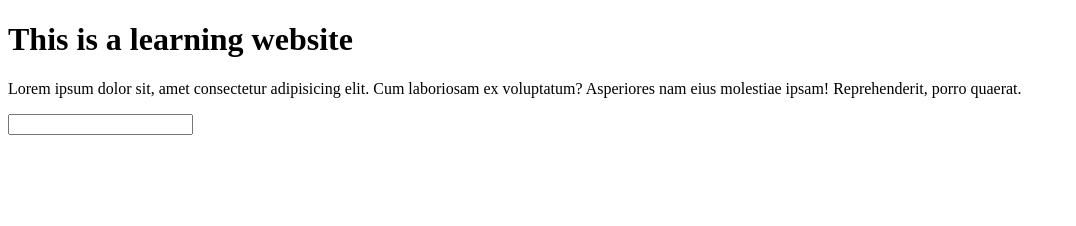
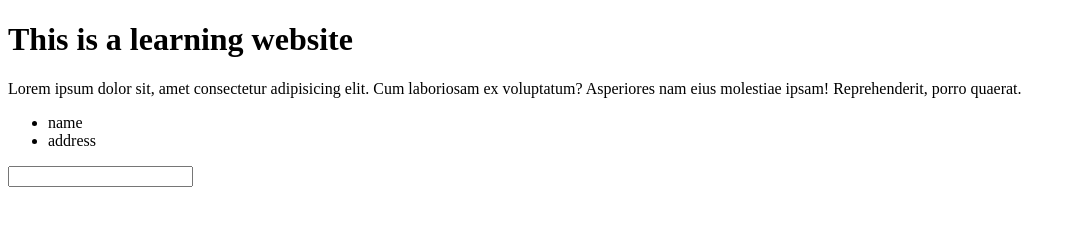
Before and after one commit to shakil36/learning-site, a plain HTML site: page index.html in a window 1280 px wide. Shown: the whole page, without its empty margins (0-1076 px from the left). Drawn offline with Linux system fonts and the light colour scheme.

Commit message:
Update index.html

```diff
--- a/index.html
+++ b/index.html
@@ -12,6 +12,10 @@
       ex voluptatum? Asperiores nam eius molestiae ipsam! Reprehenderit, porro
       quaerat.
     </p>
+    <ul>
+      <li>name</li>
+      <li>address</li>
+    </ul>
     <form action="">
       <input type="email" name="email" />
     </form>
```
